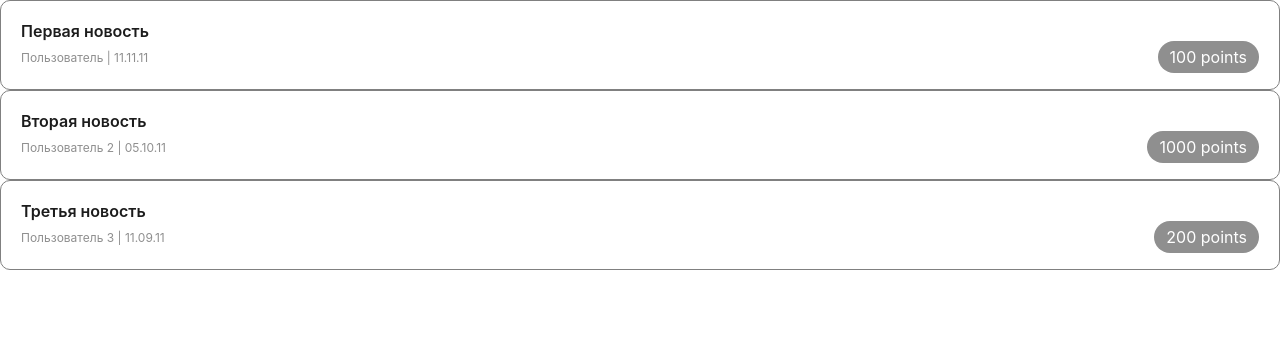
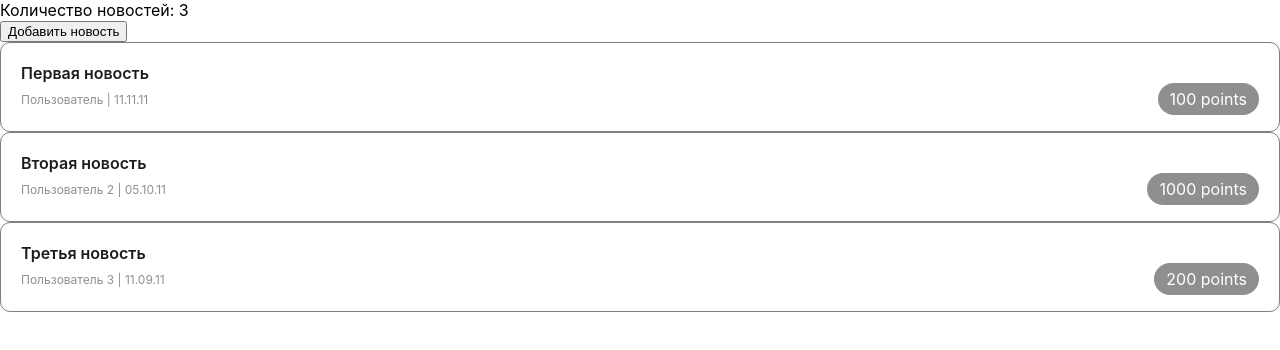
Before and after one commit to Tigricina/hacker-news, a React (Create React App) app in the folder hacker-news/: page / in a window 1280 px wide. Shown: the top 350 px of the page. Built offline with nearby package versions, Linux system fonts and the light colour scheme.

Commit message:
Learning Hooks in React

```diff
--- a/hacker-news/src/App.js
+++ b/hacker-news/src/App.js
@@ -1,6 +1,7 @@
-import { NewsItem } from "./NewsItem/NewsItem"
+import { NewsItem } from "./NewsItem/NewsItem";
+import { useState } from "react";
 
-const news = [
+const initNews = [
   {
     title: 'Первая новость',
     url: 'www.example.com',
@@ -28,8 +29,28 @@ const news = [
 ]
 
 function App() {
+  const [news, setNews] = useState(initNews)
+  //const newsCount = arr[0]
+  //const setNewsCount = arr[1]
+
+  const newNews = {
+    title: 'Четвёртая новость',
+    url: 'www.example.com',
+    username: 'Пользователь 3',
+    date: '17.09.11',
+    score: 500,
+    id: '4'
+  }
+
+  const newCountHandler = () => {
+    setNews((prevState) => [...prevState, newNews])
+
+  }
+
   return (
     <>
+      <div>Количество новостей: {news.length}</div>
+      <button onClick={newCountHandler}>Добавить новость</button>
       {
         news.map(item => {
           return (
```
